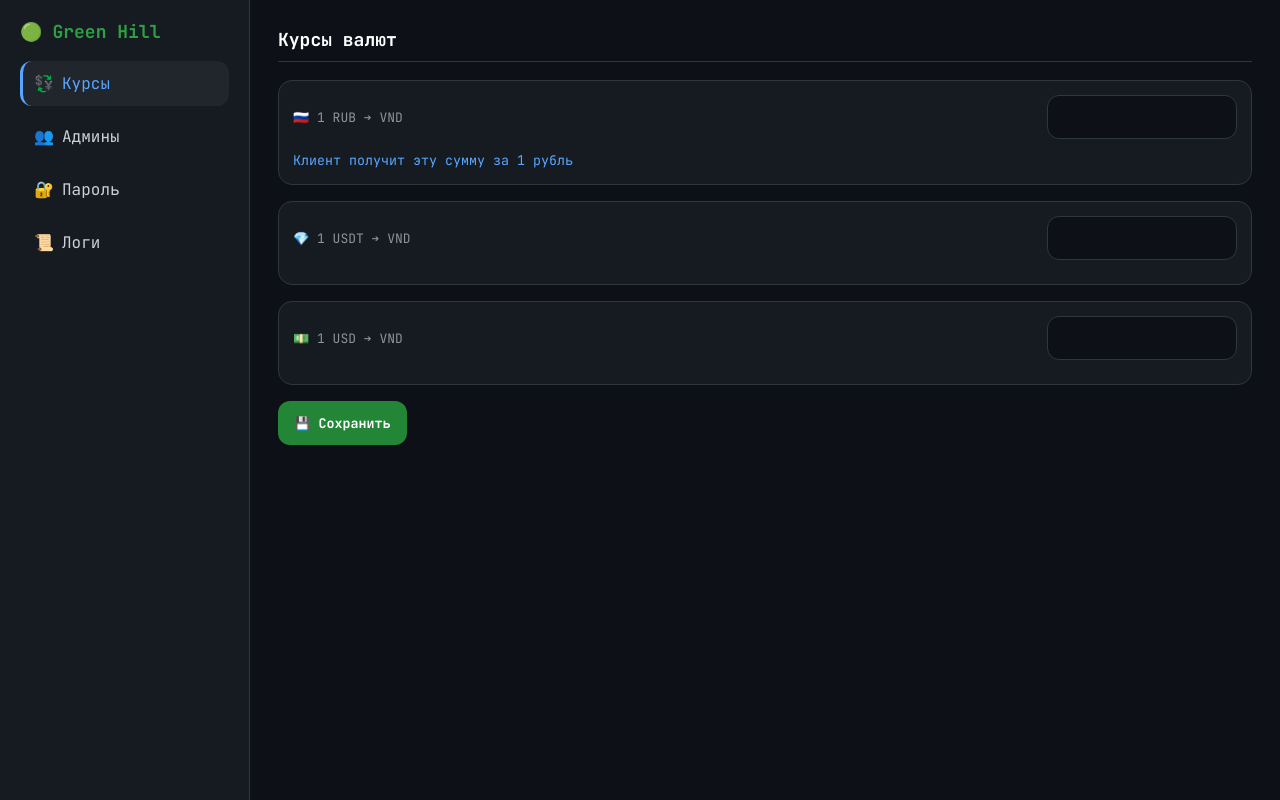
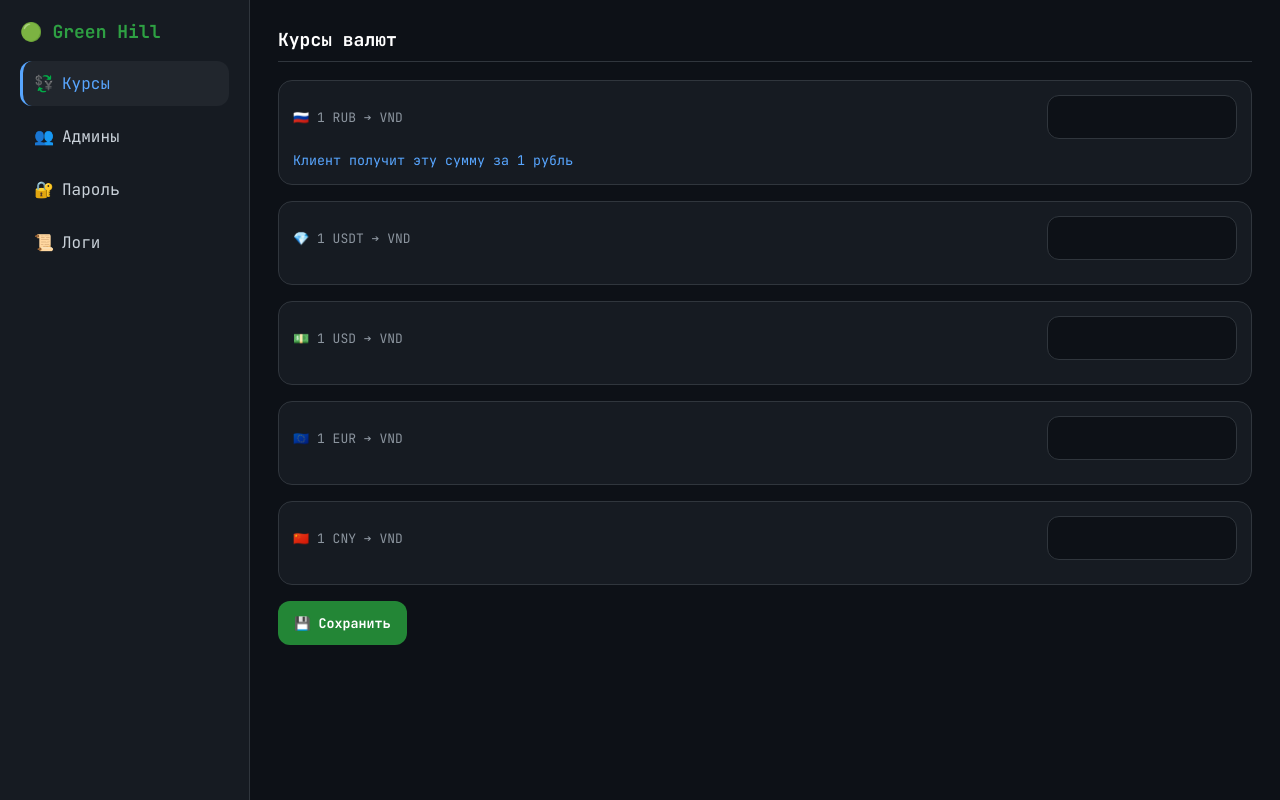
Before and after one commit to aipunkfacility/GREENHILL, a FastAPI app: template templates/admin.html in a window 1280 px wide. Run offline with FastAPI, Linux system fonts and the light colour scheme; the template is opened without the code that fills it, so the values that code supplies are empty.

Commit message:
юани

```diff
--- a/templates/admin.html
+++ b/templates/admin.html
@@ -270,8 +270,23 @@
   </div>
 </div>
 
+<div class="input-group">
+  <div class="input-row">
+    <label>🇪🇺 1 EUR ➔ VND</label>
+    <input type="text" name="eur" class="currency-input" value="{{ rates.eur_rate }}" required>
+  </div>
+</div>
+
+<div class="input-group">
+  <div class="input-row">
+    <label>🇨🇳 1 CNY ➔ VND</label>
+    <input type="text" name="cny" class="currency-input" value="{{ rates.cny_rate }}" required>
+  </div>
+</div>
+
         <button type="submit" class="btn">💾 Сохранить</button>
       </form>
+
     </div>
 
     <div id="admins" class="page">
```
